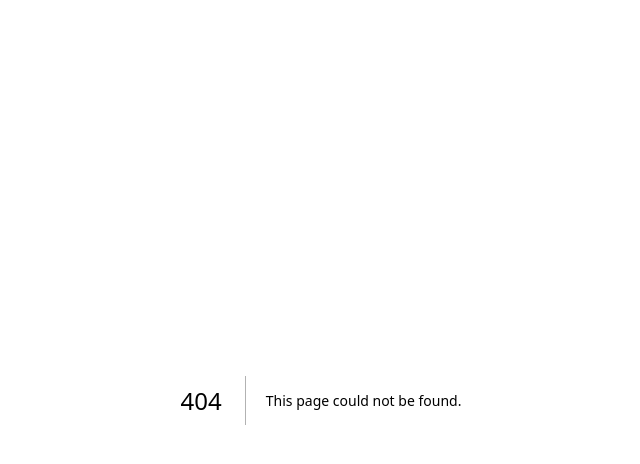
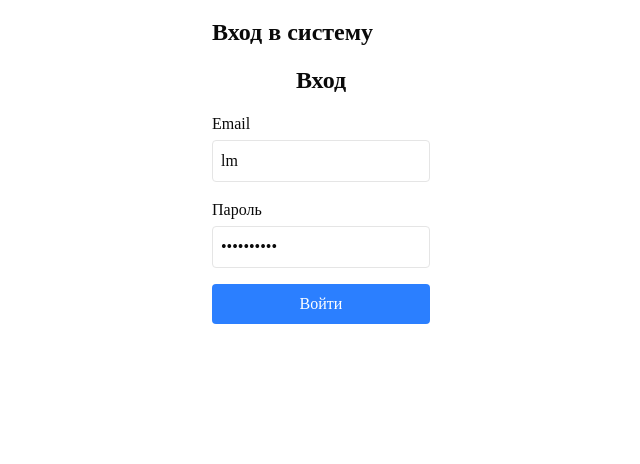
Before and after one commit to DanilaEmelchenko/collab-workspace, a Next.js app in the folder apps/web/: page /documents/1 in a window 1280 px wide. Before the commit this address had no page. Shown: the top 464 px of the page, without its empty margins (319-959 px from the left). Built offline with nearby package versions, Linux system fonts and the light colour scheme.

Commit message:
feat: добавлена авторизация на фронтенде для теста

```diff
--- /dev/null
+++ b/apps/web/src/app/api/auth/token/route.ts
@@ -0,0 +1,20 @@
+import { NextResponse } from 'next/server';
+
+export async function POST(request: Request) {
+  // Проксируем запрос к бэкенду
+  const response = await fetch('http://localhost:8000/api/auth/token', {
+    method: 'POST',
+    headers: {
+      'Content-Type': 'application/x-www-form-urlencoded',
+      ...request.headers,
+    },
+    body: await request.text(),
+  });
+
+  return new NextResponse(response.body, {
+    status: response.status,
+    headers: {
+      'Content-Type': 'application/json',
+    },
+  });
+}
--- /dev/null
+++ b/apps/web/src/app/documents/[id]/page.tsx
@@ -0,0 +1,47 @@
+'use client';
+
+import { useParams } from 'next/navigation';
+import { useEffect, useState } from 'react';
+import DocumentEditor from '@/components/DocumentEditor';
+import AuthForm from '@/components/AuthForm';
+
+export default function DocumentPage() {
+  const { id } = useParams();
+  // Состояние для отслеживания, что мы на клиенте
+  const [isClient, setIsClient] = useState(false);
+
+  useEffect(() => {
+    // Этот эффект выполняется только на клиенте
+    // eslint-disable-next-line react-hooks/set-state-in-effect
+    setIsClient(true);
+  }, []);
+
+  // На сервере и во время первого клиентского рендера показываем заглушку
+  // Это гарантирует, что сервер и клиент всегда рендерят одинаковый HTML
+  if (!isClient) {
+    return (
+      <div className='max-w-4xl mx-auto p-4'>
+        <div className='text-center'>Загрузка...</div>
+      </div>
+    );
+  }
+
+  // Теперь этот код выполняется только на клиенте, после гидратации
+  const token = localStorage.getItem('auth_token');
+
+  if (!token) {
+    return (
+      <div className='max-w-4xl mx-auto p-4'>
+        <h1 className='text-2xl font-bold mb-4'>Вход в систему</h1>
+        <AuthForm />
+      </div>
+    );
+  }
+
+  return (
+    <div className='max-w-4xl mx-auto p-4'>
+      <h1 className='text-2xl font-bold mb-4'>Документ #{id}</h1>
+      <DocumentEditor documentId={id as string} />
+    </div>
+  );
+}
--- /dev/null
+++ b/apps/web/src/components/AuthForm.tsx
@@ -0,0 +1,79 @@
+'use client';
+
+import { useState } from 'react';
+import { useRouter } from 'next/navigation';
+
+export default function AuthForm() {
+  const [email, setEmail] = useState('lm');
+  const [password, setPassword] = useState('lm@mail.ru');
+  const [error, setError] = useState('');
+  const [isLoading, setIsLoading] = useState(false);
+  const router = useRouter();
+
+  const handleSubmit = async (e: React.FormEvent) => {
+    e.preventDefault();
+    setError('');
+    setIsLoading(true);
+
+    try {
+      const response = await fetch('http://localhost:8000/api/auth/token', {
+        method: 'POST',
+        headers: { 'Content-Type': 'application/x-www-form-urlencoded' },
+        body: new URLSearchParams({ username: email, password }),
+      });
+
+      const data = await response.json();
+
+      if (response.ok) {
+        localStorage.setItem('auth_token', data.access_token);
+        // Используем window.location.href для полной перезагрузки
+        window.location.href = '/documents/doc-123';
+      } else {
+        setError(data.detail || 'Ошибка авторизации');
+      }
+    } catch (error) {
+      console.error('Ошибка:', error);
+      setError('Не удалось подключиться к серверу');
+    } finally {
+      setIsLoading(false);
+    }
+  };
+
+  return (
+    <form onSubmit={handleSubmit} className='space-y-4 max-w-md mx-auto'>
+      <h2 className='text-2xl font-bold text-center'>Вход</h2>
+
+      <div>
+        <label className='block mb-1'>Email</label>
+        <input
+          type='email'
+          value={email}
+          onChange={(e) => setEmail(e.target.value)}
+          className='w-full p-2 border rounded focus:outline-none focus:ring-2 focus:ring-blue-500'
+          required
+        />
+      </div>
+
+      <div>
+        <label className='block mb-1'>Пароль</label>
+        <input
+          type='password'
+          value={password}
+          onChange={(e) => setPassword(e.target.value)}
+          className='w-full p-2 border rounded focus:outline-none focus:ring-2 focus:ring-blue-500'
+          required
+        />
+      </div>
+
+      {error && <div className='bg-red-100 border border-red-400 text-red-700 px-4 py-3 rounded'>{error}</div>}
+
+      <button
+        type='submit'
+        disabled={isLoading}
+        className='w-full bg-blue-500 text-white px-4 py-2 rounded hover:bg-blue-600 disabled:bg-blue-300'
+      >
+        {isLoading ? 'Вход...' : 'Войти'}
+      </button>
+    </form>
+  );
+}
--- /dev/null
+++ b/apps/web/src/components/DocumentEditor.tsx
@@ -0,0 +1,74 @@
+import { useState, useEffect, useRef } from 'react';
+import { WebsocketProvider } from 'y-websocket';
+import * as Y from 'yjs';
+
+interface DocumentEditorProps {
+  documentId: string;
+}
+
+export default function DocumentEditor({ documentId }: DocumentEditorProps) {
+  const editorRef = useRef<HTMLDivElement>(null);
+  const [editorReady, setEditorReady] = useState(false);
+
+  useEffect(() => {
+    if (!editorRef.current) return;
+
+    // 1. Создаем Yjs-документ
+    const ydoc = new Y.Doc();
+
+    // 2. Подключаемся к нашему WebSocket-серверу
+    const token = localStorage.getItem('auth_token');
+    if (!token) {
+      console.error('Токен не найден! Сначала залогиньтесь.');
+      return;
+    }
+
+    const provider = new WebsocketProvider('ws://localhost:8000', `ws/documents/${documentId}`, ydoc, {
+      params: { token },
+    });
+
+    // 3. Создаем текстовую область
+    const text = ydoc.getText('content');
+    text.observe(() => {
+      if (editorReady && editorRef.current) {
+        editorRef.current.textContent = text.toString();
+      }
+    });
+
+    // 4. Инициализируем редактор
+    if (editorRef.current) {
+      editorRef.current.textContent = text.toString();
+      editorRef.current.contentEditable = 'true';
+
+      // ✅ ИСПРАВЛЕНО: используем delete + insert вместо set
+      editorRef.current.addEventListener('input', (e) => {
+        const target = e.target as HTMLDivElement;
+        const newText = target.textContent || '';
+
+        // Полностью заменяем содержимое
+        text.delete(0, text.length);
+        text.insert(0, newText);
+      });
+
+      setEditorReady(true);
+    }
+
+    // 5. Очистка при размонтировании
+    return () => {
+      provider.destroy();
+      ydoc.destroy();
+    };
+  }, [documentId, editorReady]);
+
+  return (
+    <div className='border rounded p-4 min-h-[300px]'>
+      <h3 className='font-bold mb-2'>Документ #{documentId}</h3>
+      <div
+        ref={editorRef}
+        className='border rounded p-3 focus:outline-none'
+        style={{ minHeight: '200px' }}
+        contentEditable={editorReady}
+      />
+    </div>
+  );
+}
```
